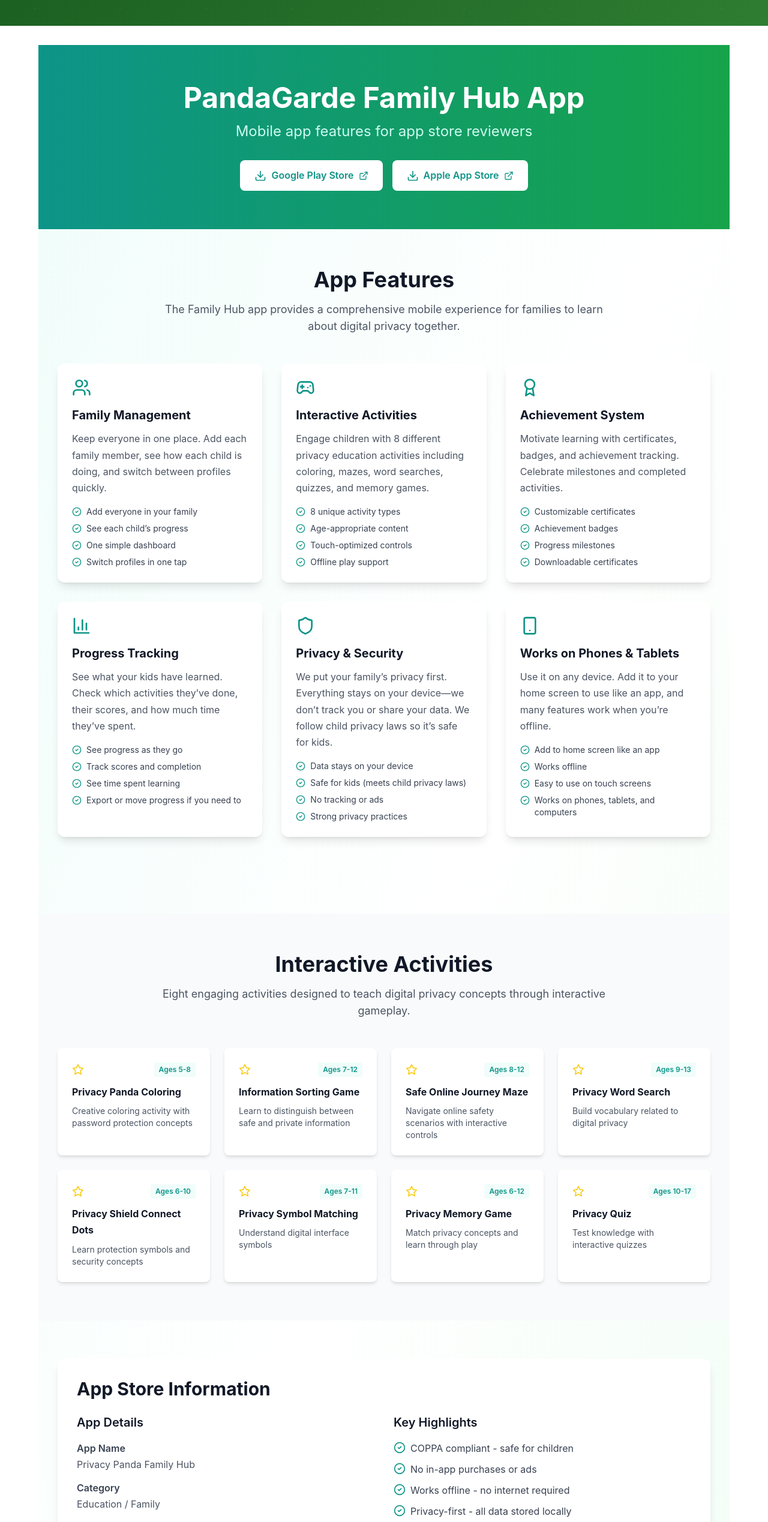
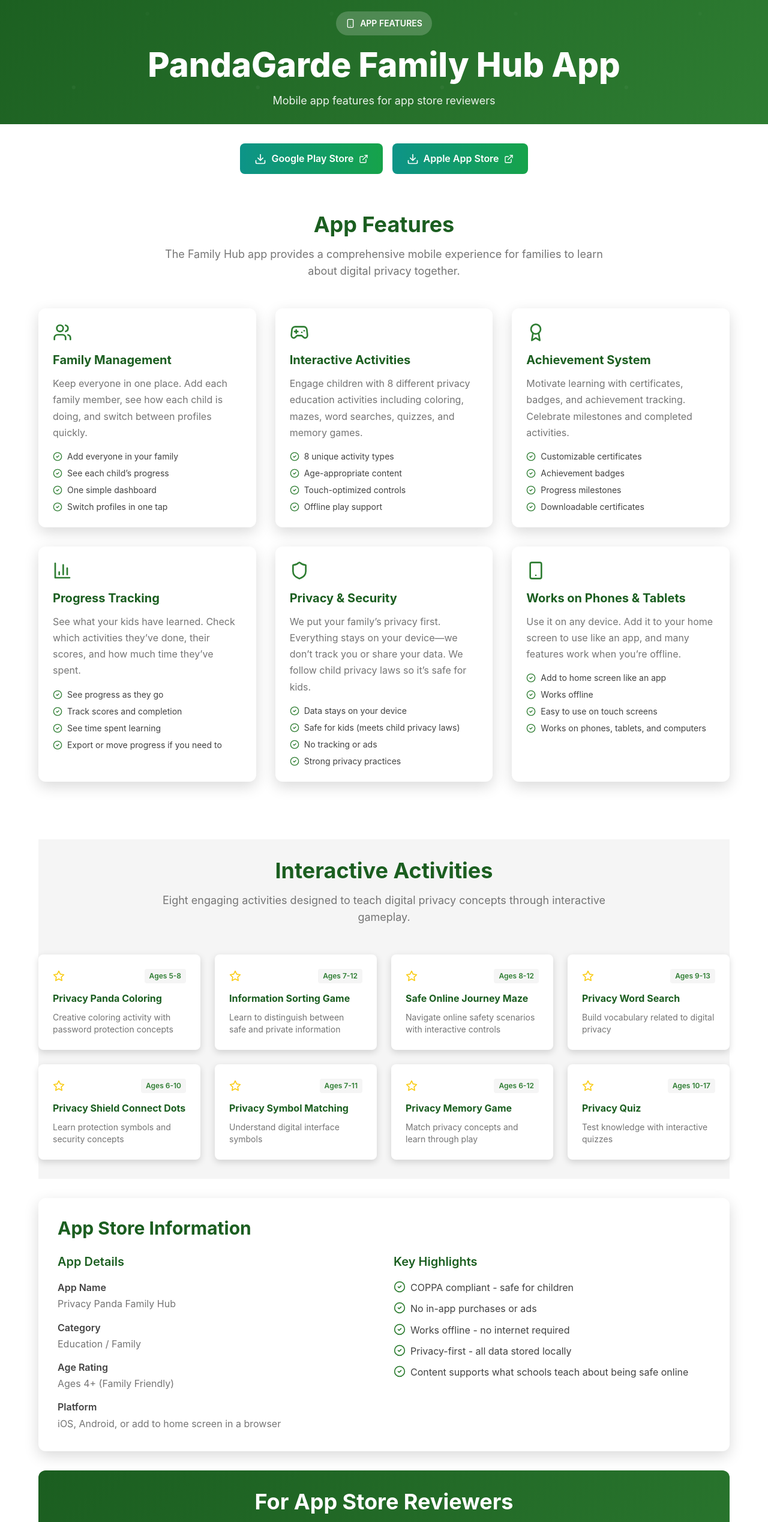
Before and after one commit to Facely1er/PandaGarde-familyHub-v3, a React (Vite) app: page /app-features in a window 1280 px wide. Shown: the part 160-2697 px from the top of the page at 60% size. Built offline with nearby package versions, Linux system fonts and the light colour scheme.

Commit message:
fix: remove hero section from AppFeaturesPage and align with homepage theme
Agent-Logs-Url: https://github.com/Facely1er/PandaGarde-familyHub-v3/sessions/8936685e-5b5e-4626-b1c9-a602dcba5721

Co-authored-by: Facely1er <189199456+Facely1er@users.noreply.github.com>

```diff
--- a/src/pages/AppFeaturesPage.tsx
+++ b/src/pages/AppFeaturesPage.tsx
@@ -128,24 +128,22 @@ const AppFeaturesPage: React.FC = () => {
   ];
 
   return (
-    <PageLayout>
-      <div className="min-h-screen bg-gradient-to-br from-teal-50 via-white to-green-50">
-        {/* Hero Section */}
-        <div className="bg-gradient-to-r from-teal-600 to-green-600 text-white py-16">
-          <div className="max-w-7xl mx-auto px-4 sm:px-6 lg:px-8">
-            <div className="text-center">
-              <h1 className="text-4xl md:text-5xl font-bold mb-4">
-                PandaGarde Family Hub App
-              </h1>
-              <p className="text-xl md:text-2xl text-teal-100 mb-8">
-                Mobile app features for app store reviewers
-              </p>
+    <PageLayout
+      title="PandaGarde Family Hub App"
+      subtitle="Mobile app features for app store reviewers"
+      icon={Smartphone}
+      badge="APP FEATURES"
+      breadcrumbs={true}
+    >
+      <div className="min-h-screen" style={{ backgroundColor: 'var(--white)' }}>
+        {/* App Store Links Section */}
+        <div className="mb-8 text-center">
           <div className="flex flex-wrap justify-center gap-4">
             <a
               href="https://play.google.com/store/apps"
               target="_blank"
               rel="noopener noreferrer"
-                  className="inline-flex items-center px-6 py-3 bg-white text-teal-600 rounded-lg font-semibold hover:bg-teal-50 transition-colors"
+              className="inline-flex items-center px-6 py-3 bg-gradient-to-r from-teal-600 to-green-600 text-white rounded-lg font-semibold hover:opacity-90 transition-opacity"
             >
               <Download className="w-5 h-5 mr-2" />
               Google Play Store
@@ -155,7 +153,7 @@ const AppFeaturesPage: React.FC = () => {
               href="https://apps.apple.com"
               target="_blank"
               rel="noopener noreferrer"
-                  className="inline-flex items-center px-6 py-3 bg-white text-teal-600 rounded-lg font-semibold hover:bg-teal-50 transition-colors"
+              className="inline-flex items-center px-6 py-3 bg-gradient-to-r from-teal-600 to-green-600 text-white rounded-lg font-semibold hover:opacity-90 transition-opacity"
             >
               <Download className="w-5 h-5 mr-2" />
               Apple App Store
@@ -163,16 +161,14 @@ const AppFeaturesPage: React.FC = () => {
             </a>
           </div>
         </div>
-          </div>
-        </div>
 
         {/* Features Grid */}
-        <div className="max-w-7xl mx-auto px-4 sm:px-6 lg:px-8 py-16">
+        <div className="py-8">
           <div className="text-center mb-12">
-            <h2 className="text-3xl md:text-4xl font-bold text-gray-900 mb-4">
+            <h2 className="text-3xl md:text-4xl font-bold mb-4" style={{ color: 'var(--primary)' }}>
               App Features
             </h2>
-            <p className="text-lg text-gray-600 max-w-3xl mx-auto">
+            <p className="text-lg max-w-3xl mx-auto" style={{ color: 'var(--gray-600)' }}>
               The Family Hub app provides a comprehensive mobile experience for families
               to learn about digital privacy together.
             </p>
@@ -183,16 +179,20 @@ const AppFeaturesPage: React.FC = () => {
               <div
                 key={index}
                 className="bg-white rounded-xl shadow-lg p-6 hover:shadow-xl transition-shadow"
+                style={{
+                  backgroundColor: 'var(--card-color)',
+                  boxShadow: 'var(--shadow-lg)'
+                }}
               >
-                <div className="text-teal-600 mb-4">{feature.icon}</div>
-                <h3 className="text-xl font-bold text-gray-900 mb-3">
+                <div className="mb-4" style={{ color: 'var(--primary-light)' }}>{feature.icon}</div>
+                <h3 className="text-xl font-bold mb-3" style={{ color: 'var(--primary)' }}>
                   {feature.title}
                 </h3>
-                <p className="text-gray-600 mb-4">{feature.description}</p>
+                <p className="mb-4" style={{ color: 'var(--gray-600)' }}>{feature.description}</p>
                 <ul className="space-y-2">
                   {feature.highlights.map((highlight, i) => (
-                    <li key={i} className="flex items-start text-sm text-gray-700">
-                      <CheckCircle2 className="w-4 h-4 text-teal-600 mr-2 mt-0.5 flex-shrink-0" />
+                    <li key={i} className="flex items-start text-sm" style={{ color: 'var(--gray-700)' }}>
+                      <CheckCircle2 className="w-4 h-4 mr-2 mt-0.5 flex-shrink-0" style={{ color: 'var(--primary-light)' }} />
                       {highlight}
                     </li>
                   ))}
@@ -203,13 +203,12 @@ const AppFeaturesPage: React.FC = () => {
         </div>
 
         {/* Activities Section */}
-        <div className="bg-gray-50 py-16">
-          <div className="max-w-7xl mx-auto px-4 sm:px-6 lg:px-8">
+        <div className="py-8" style={{ backgroundColor: 'var(--light)' }}>
           <div className="text-center mb-12">
-              <h2 className="text-3xl md:text-4xl font-bold text-gray-900 mb-4">
+            <h2 className="text-3xl md:text-4xl font-bold mb-4" style={{ color: 'var(--primary)' }}>
               Interactive Activities
             </h2>
-              <p className="text-lg text-gray-600 max-w-3xl mx-auto">
+            <p className="text-lg max-w-3xl mx-auto" style={{ color: 'var(--gray-600)' }}>
               Eight engaging activities designed to teach digital privacy concepts
               through interactive gameplay.
             </p>
@@ -220,81 +219,90 @@ const AppFeaturesPage: React.FC = () => {
               <div
                 key={index}
                 className="bg-white rounded-lg shadow-md p-6 hover:shadow-lg transition-shadow"
+                style={{
+                  backgroundColor: 'var(--card-color)',
+                  boxShadow: 'var(--shadow-md)'
+                }}
               >
                 <div className="flex items-center justify-between mb-3">
                   <Star className="w-5 h-5 text-yellow-400" />
-                    <span className="text-xs font-semibold text-teal-600 bg-teal-50 px-2 py-1 rounded">
+                  <span className="text-xs font-semibold px-2 py-1 rounded" style={{
+                    color: 'var(--primary-light)',
+                    backgroundColor: 'var(--light)'
+                  }}>
                     {activity.ageRange}
                   </span>
                 </div>
-                  <h3 className="font-bold text-gray-900 mb-2">
+                <h3 className="font-bold mb-2" style={{ color: 'var(--primary)' }}>
                   {activity.name}
                 </h3>
-                  <p className="text-sm text-gray-600">
+                <p className="text-sm" style={{ color: 'var(--gray-600)' }}>
                   {activity.description}
                 </p>
               </div>
             ))}
           </div>
         </div>
-        </div>
 
         {/* App Store Information */}
-        <div className="max-w-7xl mx-auto px-4 sm:px-6 lg:px-8 py-16">
-          <div className="bg-white rounded-xl shadow-lg p-8">
-            <h2 className="text-3xl font-bold text-gray-900 mb-6">
+        <div className="py-8">
+          <div className="rounded-xl shadow-lg p-8" style={{
+            backgroundColor: 'var(--card-color)',
+            boxShadow: 'var(--shadow-lg)'
+          }}>
+            <h2 className="text-3xl font-bold mb-6" style={{ color: 'var(--primary)' }}>
               App Store Information
             </h2>
 
             <div className="grid grid-cols-1 md:grid-cols-2 gap-8">
               <div>
-                <h3 className="text-xl font-semibold text-gray-900 mb-4">
+                <h3 className="text-xl font-semibold mb-4" style={{ color: 'var(--primary)' }}>
                   App Details
                 </h3>
                 <dl className="space-y-3">
                   <div>
-                    <dt className="font-semibold text-gray-700">App Name</dt>
-                    <dd className="text-gray-600">Privacy Panda Family Hub</dd>
+                    <dt className="font-semibold" style={{ color: 'var(--gray-700)' }}>App Name</dt>
+                    <dd style={{ color: 'var(--gray-600)' }}>Privacy Panda Family Hub</dd>
                   </div>
                   <div>
-                    <dt className="font-semibold text-gray-700">Category</dt>
-                    <dd className="text-gray-600">Education / Family</dd>
+                    <dt className="font-semibold" style={{ color: 'var(--gray-700)' }}>Category</dt>
+                    <dd style={{ color: 'var(--gray-600)' }}>Education / Family</dd>
                   </div>
                   <div>
-                    <dt className="font-semibold text-gray-700">Age Rating</dt>
-                    <dd className="text-gray-600">Ages 4+ (Family Friendly)</dd>
+                    <dt className="font-semibold" style={{ color: 'var(--gray-700)' }}>Age Rating</dt>
+                    <dd style={{ color: 'var(--gray-600)' }}>Ages 4+ (Family Friendly)</dd>
                   </div>
                   <div>
-                    <dt className="font-semibold text-gray-700">Platform</dt>
-                    <dd className="text-gray-600">iOS, Android, or add to home screen in a browser</dd>
+                    <dt className="font-semibold" style={{ color: 'var(--gray-700)' }}>Platform</dt>
+                    <dd style={{ color: 'var(--gray-600)' }}>iOS, Android, or add to home screen in a browser</dd>
                   </div>
                 </dl>
               </div>
 
               <div>
-                <h3 className="text-xl font-semibold text-gray-900 mb-4">
+                <h3 className="text-xl font-semibold mb-4" style={{ color: 'var(--primary)' }}>
                   Key Highlights
                 </h3>
                 <ul className="space-y-2">
                   <li className="flex items-start">
-                    <CheckCircle2 className="w-5 h-5 text-teal-600 mr-2 mt-0.5 flex-shrink-0" />
-                    <span className="text-gray-700">COPPA compliant - safe for children</span>
+                    <CheckCircle2 className="w-5 h-5 mr-2 mt-0.5 flex-shrink-0" style={{ color: 'var(--primary-light)' }} />
+                    <span style={{ color: 'var(--gray-700)' }}>COPPA compliant - safe for children</span>
                   </li>
                   <li className="flex items-start">
-                    <CheckCircle2 className="w-5 h-5 text-teal-600 mr-2 mt-0.5 flex-shrink-0" />
-                    <span className="text-gray-700">No in-app purchases or ads</span>
+                    <CheckCircle2 className="w-5 h-5 mr-2 mt-0.5 flex-shrink-0" style={{ color: 'var(--primary-light)' }} />
+                    <span style={{ color: 'var(--gray-700)' }}>No in-app purchases or ads</span>
                   </li>
                   <li className="flex items-start">
-                    <CheckCircle2 className="w-5 h-5 text-teal-600 mr-2 mt-0.5 flex-shrink-0" />
-                    <span className="text-gray-700">Works offline - no internet required</span>
+                    <CheckCircle2 className="w-5 h-5 mr-2 mt-0.5 flex-shrink-0" style={{ color: 'var(--primary-light)' }} />
+                    <span style={{ color: 'var(--gray-700)' }}>Works offline - no internet required</span>
                   </li>
                   <li className="flex items-start">
-                    <CheckCircle2 className="w-5 h-5 text-teal-600 mr-2 mt-0.5 flex-shrink-0" />
-                    <span className="text-gray-700">Privacy-first - all data stored locally</span>
+                    <CheckCircle2 className="w-5 h-5 mr-2 mt-0.5 flex-shrink-0" style={{ color: 'var(--primary-light)' }} />
+                    <span style={{ color: 'var(--gray-700)' }}>Privacy-first - all data stored locally</span>
                   </li>
                   <li className="flex items-start">
-                    <CheckCircle2 className="w-5 h-5 text-teal-600 mr-2 mt-0.5 flex-shrink-0" />
-                    <span className="text-gray-700">Content supports what schools teach about being safe online</span>
+                    <CheckCircle2 className="w-5 h-5 mr-2 mt-0.5 flex-shrink-0" style={{ color: 'var(--primary-light)' }} />
+                    <span style={{ color: 'var(--gray-700)' }}>Content supports what schools teach about being safe online</span>
                   </li>
                 </ul>
               </div>
@@ -303,18 +311,23 @@ const AppFeaturesPage: React.FC = () => {
         </div>
 
         {/* Reviewer Guide Section */}
-        <div className="bg-teal-600 text-white py-16">
-          <div className="max-w-7xl mx-auto px-4 sm:px-6 lg:px-8">
+        <div className="py-8 rounded-xl" style={{
+          background: 'linear-gradient(135deg, var(--primary) 0%, var(--primary-light) 100%)',
+          color: 'white'
+        }}>
           <div className="text-center mb-8">
             <h2 className="text-3xl md:text-4xl font-bold mb-4">
               For App Store Reviewers
             </h2>
-              <p className="text-xl text-teal-100">
+            <p className="text-xl opacity-90">
               Quick guide to verify app features and functionality
             </p>
           </div>
 
-            <div className="bg-white/10 backdrop-blur-sm rounded-xl p-8 max-w-4xl mx-auto">
+          <div className="rounded-xl p-8 max-w-4xl mx-auto" style={{
+            background: 'rgba(255, 255, 255, 0.1)',
+            backdropFilter: 'blur(10px)'
+          }}>
             <h3 className="text-2xl font-bold mb-6">Feature Verification Checklist</h3>
             <div className="grid grid-cols-1 md:grid-cols-2 gap-4">
               {[
@@ -334,10 +347,14 @@ const AppFeaturesPage: React.FC = () => {
               ))}
             </div>
 
-              <div className="mt-8 pt-8 border-t border-teal-500">
+            <div className="mt-8 pt-8" style={{ borderTop: '1px solid rgba(255, 255, 255, 0.3)' }}>
               <Link
                 to="/app-store-review"
-                  className="inline-flex items-center px-6 py-3 bg-white text-teal-600 rounded-lg font-semibold hover:bg-teal-50 transition-colors"
+                className="inline-flex items-center px-6 py-3 rounded-lg font-semibold transition-colors"
+                style={{
+                  backgroundColor: 'white',
+                  color: 'var(--primary)'
+                }}
               >
                 View Detailed Reviewer Guide
                 <ExternalLink className="w-4 h-4 ml-2" />
@@ -345,14 +362,14 @@ const AppFeaturesPage: React.FC = () => {
             </div>
           </div>
         </div>
-        </div>
 
         {/* Back to Website */}
-        <div className="max-w-7xl mx-auto px-4 sm:px-6 lg:px-8 py-8">
+        <div className="py-8">
           <div className="text-center">
             <Link
               to="/"
-              className="inline-flex items-center text-teal-600 hover:text-teal-700 font-semibold"
+              className="inline-flex items-center font-semibold"
+              style={{ color: 'var(--primary)' }}
             >
               ← Back to PandaGarde Website
             </Link>
```
Lines whose indentation alone changed are shown as unchanged.
